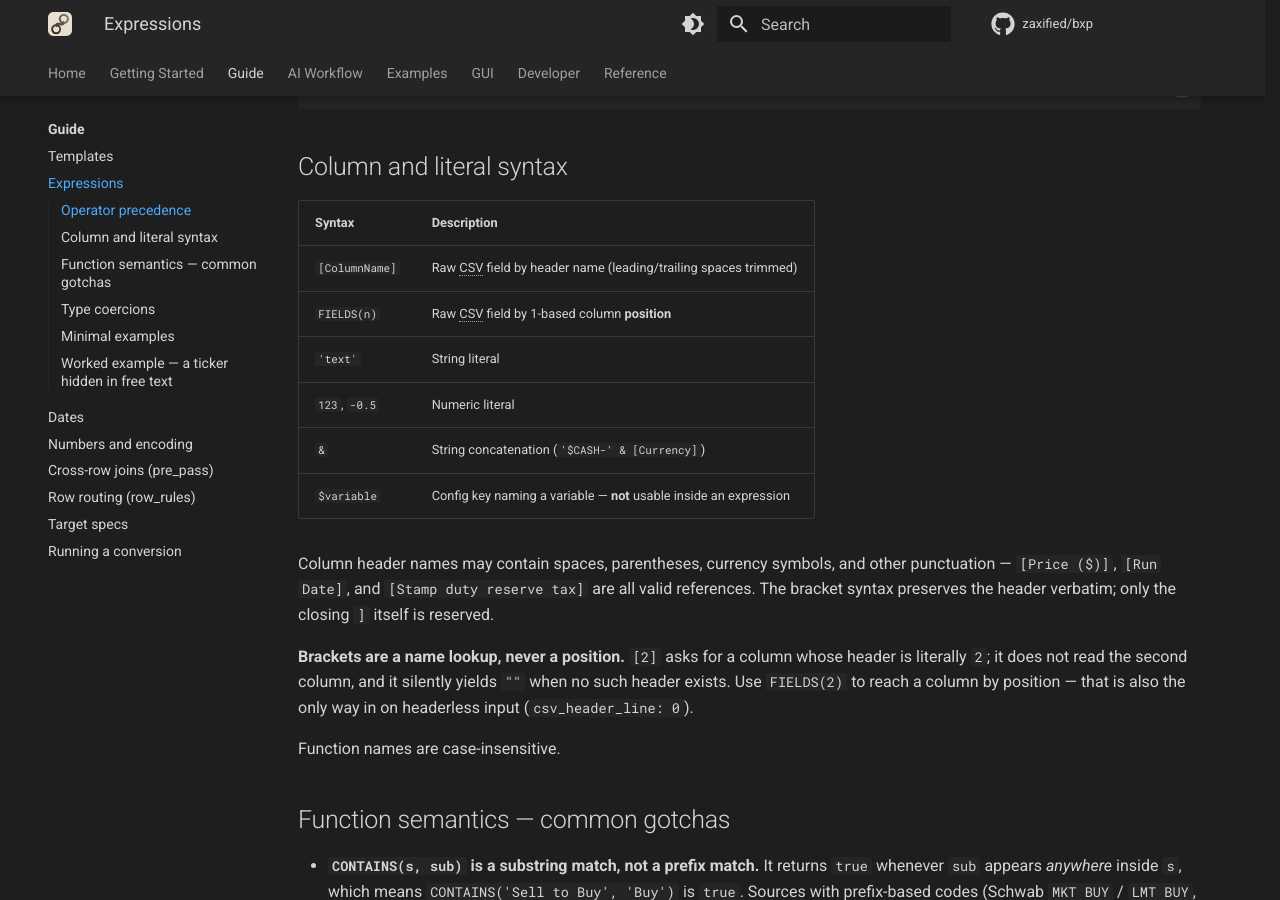
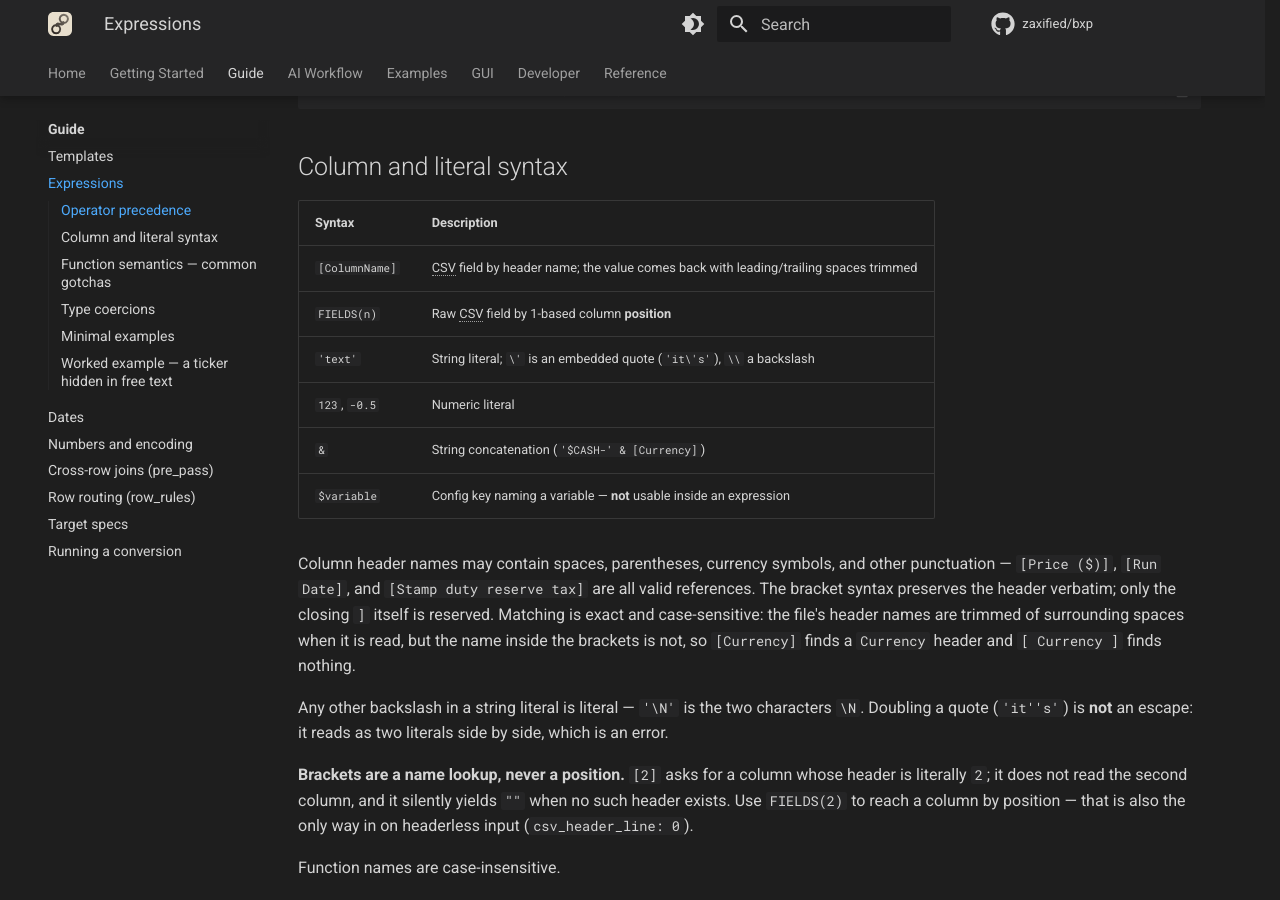
Before and after one commit to zaxified/bxp, an MkDocs documentation site: the page built from docs/guide/expressions.md, in a window 1280 px wide and 900 px high, scrolled down 368 px. Built offline with MkDocs 1.6.1 and Material for MkDocs 9.7.7, drawn with Linux system fonts in a browser that asks for light colours; comment, search, counter and statistics services are not loaded.

Commit message:
fix(expr): reject leftover tokens, add \' and \\ string escapes
A token left after a complete expression was dropped silently, so
'it''s' evaluated to "it", 'x' 'y' to "x" and a = 1 = 1 to a = 1. The
whole-expression entry point now refuses it (UnexpectedToken, with a
dedicated hint for a chained comparison) — a template-author error, so
it fails loudly. The corpus carried two such cases as "ok" plus a typo
with a stray fourth quote; all three are corrected.

String literals gain the escape the token docs and the Dart validator
already assumed: \' is an embedded quote, \\ a backslash, any other
backslash stays literal ('\N' is unchanged). The docs-site highlighter
follows the same rule.

bxp_eval / eval_batch now trim header names the way the pipeline does,
so [Currency] resolves against " Currency " in both. The csv_text_quote_in
description no longer claims ''' is a literal quote; ''' is documented
where it belongs, on csv_text_quote_out.

Co-Authored-By: Claude Opus 5.5 <noreply@anthropic.com>

```diff
--- a/docs/guide/expressions.md
+++ b/docs/guide/expressions.md
@@ -22,9 +22,9 @@ unary -    →    * /    →    & (concat)    →    + -    →    = != < > <= >
 
 | Syntax         | Description                                                    |
 | -------------- | -------------------------------------------------------------- |
-| `[ColumnName]` | Raw CSV field by header name (leading/trailing spaces trimmed) |
+| `[ColumnName]` | CSV field by header name; the value comes back with leading/trailing spaces trimmed |
 | `FIELDS(n)`    | Raw CSV field by 1-based column **position**                   |
-| `'text'`       | String literal                                                 |
+| `'text'`       | String literal; `\'` is an embedded quote (`'it\'s'`), `\\` a backslash |
 | `123`, `-0.5`  | Numeric literal                                                |
 | `&`            | String concatenation (`'$CASH-' & [Currency]`)                 |
 | `$variable`    | Config key naming a variable — **not** usable inside an expression |
@@ -33,7 +33,14 @@ Column header names may contain spaces, parentheses, currency symbols,
 and other punctuation — `[Price ($)]`, `[Run Date]`, and
 `[Stamp duty reserve tax]` are all valid references. The bracket
 syntax preserves the header verbatim; only the closing `]` itself is
-reserved.
+reserved. Matching is exact and case-sensitive: the file's header names are
+trimmed of surrounding spaces when it is read, but the name inside the
+brackets is not, so `[Currency]` finds a ` Currency ` header and
+`[ Currency ]` finds nothing.
+
+Any other backslash in a string literal is literal — `'\N'` is the two
+characters `\N`. Doubling a quote (`'it''s'`) is **not** an escape: it reads
+as two literals side by side, which is an error.
 
 **Brackets are a name lookup, never a position.** `[2]` asks for a column
 whose header is literally `2`; it does not read the second column, and it
```
Also changed, not shown: docs/reference/config-schema.md (+2 -2 lines), 5 other files.
